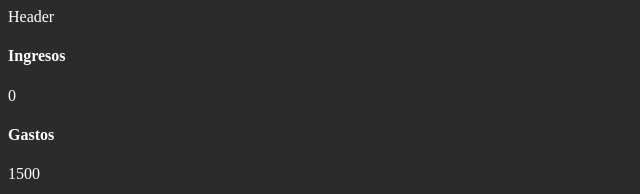
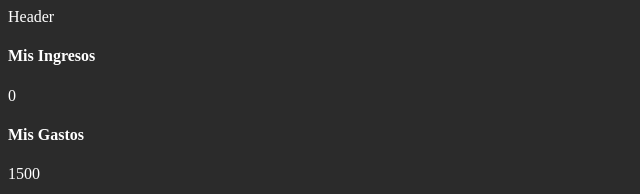
Before and after one commit to Diana-Karolina/accounting-calculator, a React (Vite) app: page / in a window 1280 px wide. Shown: the top 194 px of the page, without its empty margins (0-640 px from the left). Built offline with nearby package versions, Linux system fonts and the light colour scheme.

Commit message:
añadi una funcion en la que suma solamente los ingresos

```diff
--- a/src/components/IncomeExpenses.jsx
+++ b/src/components/IncomeExpenses.jsx
@@ -14,11 +14,11 @@ function IncomeExpenses() {
   return (
     <>
     <div>
-        <h4>Ingresos</h4>
+        <h4>Mis Ingresos</h4>
         <p>{ingresosAmount}</p>
     </div>
     <div>
-        <h4>Gastos</h4>
+        <h4>Mis Gastos</h4>
         <p>{1500}</p>
     </div>
     </>
```
